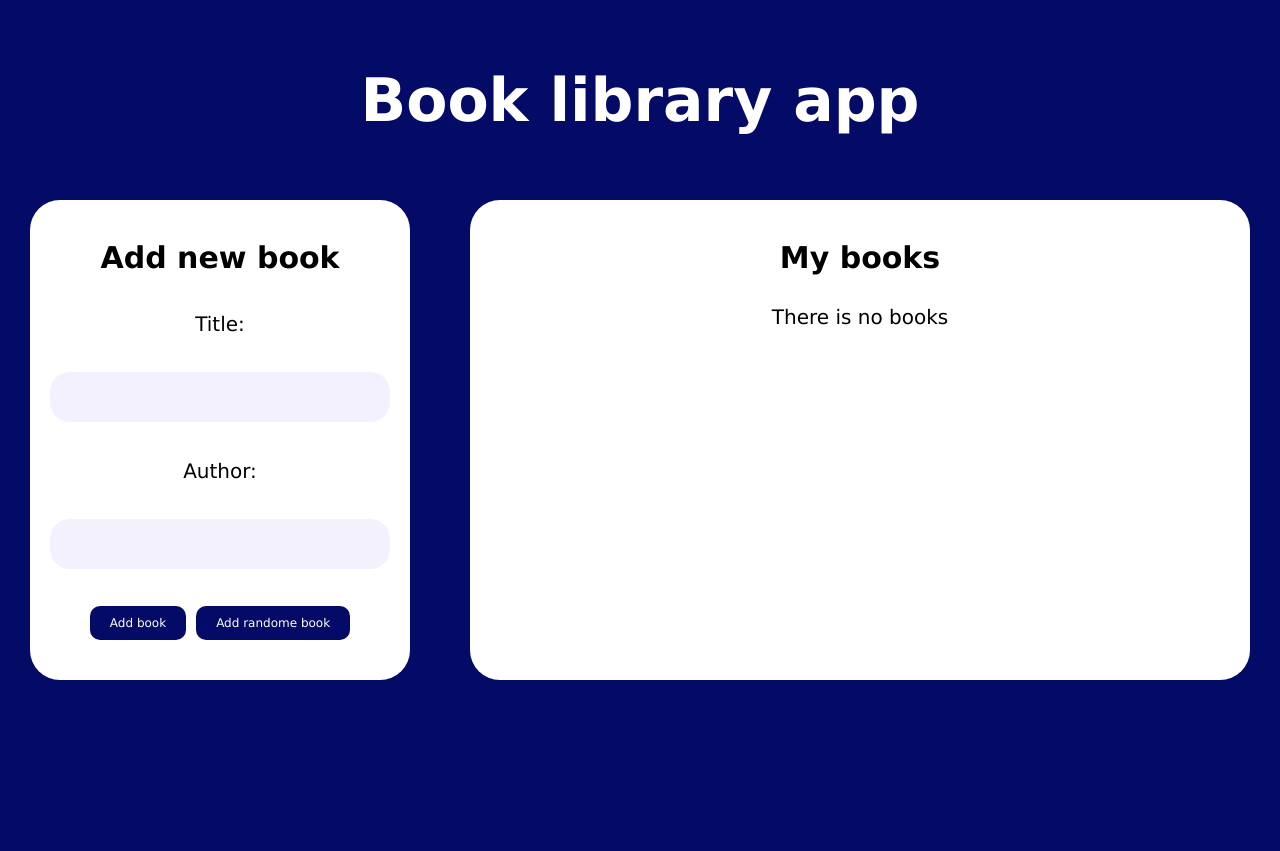
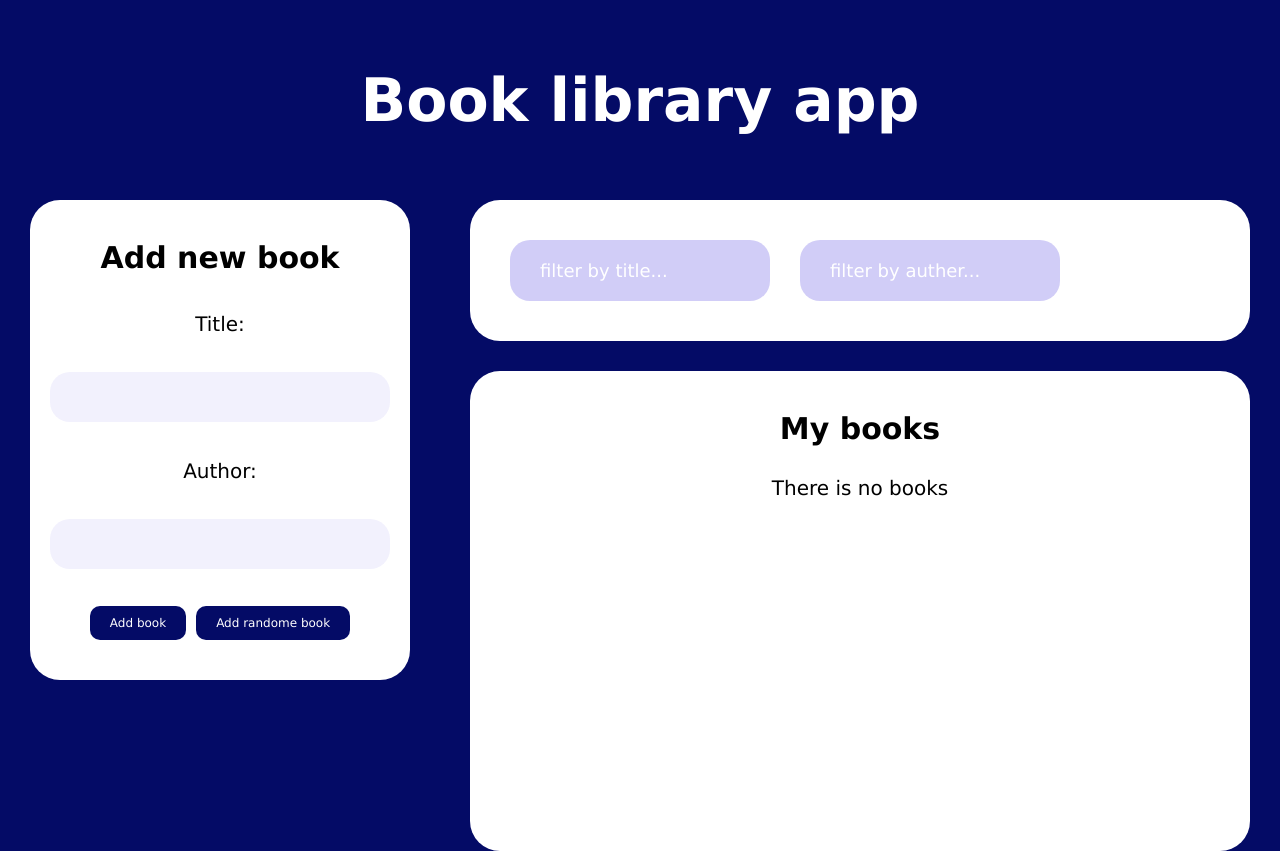
Before and after one commit to tayahanchar/my_library, a React (Vite) app: page / in a window 1280 px wide. Before the commit the page ends 800 px from the top, so only its background shows below. Built offline with nearby package versions, Linux system fonts and the light colour scheme.

Commit message:
feat: add filters section

```diff
--- a/src/App.css
+++ b/src/App.css
@@ -32,3 +32,9 @@ body {
   justify-content: space-between;
   gap: 20px;
 }
+
+.books-section {
+  display: flex;
+  flex-direction: column;
+  gap: 30px;
+}
--- a/src/App.jsx
+++ b/src/App.jsx
@@ -1,5 +1,6 @@
 import './App.css';
 import BooksList from './components/BooksList';
+import Filters from './components/Filters';
 import Form from './components/Form';
 import { store } from './store';
 import { Provider } from 'react-redux';
@@ -15,6 +16,7 @@ function App() {
       <main className='main'>
         <Form />
         <section className='books-section'>
+          <Filters />
           <BooksList />
         </section>
       </main>
--- /dev/null
+++ b/src/components/Filters.jsx
@@ -0,0 +1,12 @@
+import './filters.css';
+
+function Filters() {
+  return (
+    <div className="filters">
+      <input type="text" placeholder="filter by title..." />
+      <input type="text" placeholder="filter by auther..." />
+    </div>
+  )
+}
+
+export default Filters;
--- a/src/components/Form.jsx
+++ b/src/components/Form.jsx
@@ -11,6 +11,15 @@ function getRandomIntInclusive(min, max) {
   return Math.floor(Math.random() * (max - min + 1) + min);
 }
 
+function createBook(title, author) {
+  return {
+    title,
+    author,
+    id: uuidv4(),
+    isFavorite: false,
+  }
+}
+
 function Form() {
   const [title, setTitle] = useState('');
   const [author, setAuthor] = useState('');
@@ -20,12 +29,7 @@ function Form() {
     event.preventDefault();
 
     if(title.trim() && author.trim()) {
-      dispatch(addBook({
-        title,
-        author,
-        id: uuidv4(),
-        isFavorite: false,
-      }));
+      dispatch(addBook(createBook(title, author)));
 
       setTitle('');
       setAuthor('');
@@ -36,12 +40,7 @@ function Form() {
     event.preventDefault();
     const book = randomBooksList[getRandomIntInclusive(0, randomBooksList.length)];
 
-    dispatch(addBook({
-        title: book.title,
-        author: book.author,
-        id: uuidv4(),
-        isFavorite: false,
-      }));
+    dispatch(addBook(createBook(book.title, book.author)));
   }
 
 
--- /dev/null
+++ b/src/components/filters.css
@@ -0,0 +1,24 @@
+.filters {
+  width: 700px;
+  padding: 40px;
+  display: flex;
+  flex-direction: row;
+  gap: 30px;
+  color: #000;
+  background-color: #FFF;
+  border-radius: 30px;
+}
+
+.filters input {
+  background-color: #2815d736;
+  padding: 20px 30px;
+  border-radius: 20px;
+  width: 200px;
+  color: #000;
+  font-size: 18px;
+}
+
+.filters input::placeholder {
+  color: #FFF;
+  font-size: 18px;
+}
```
